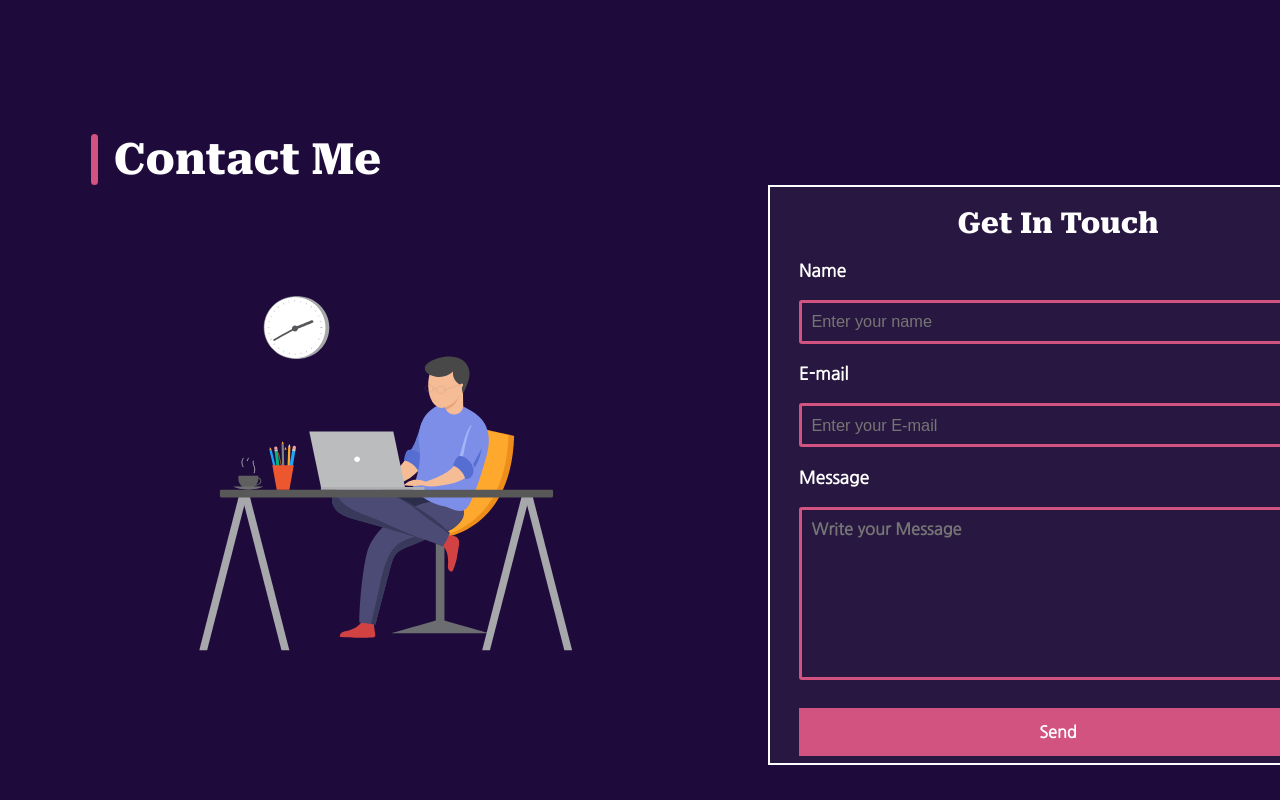
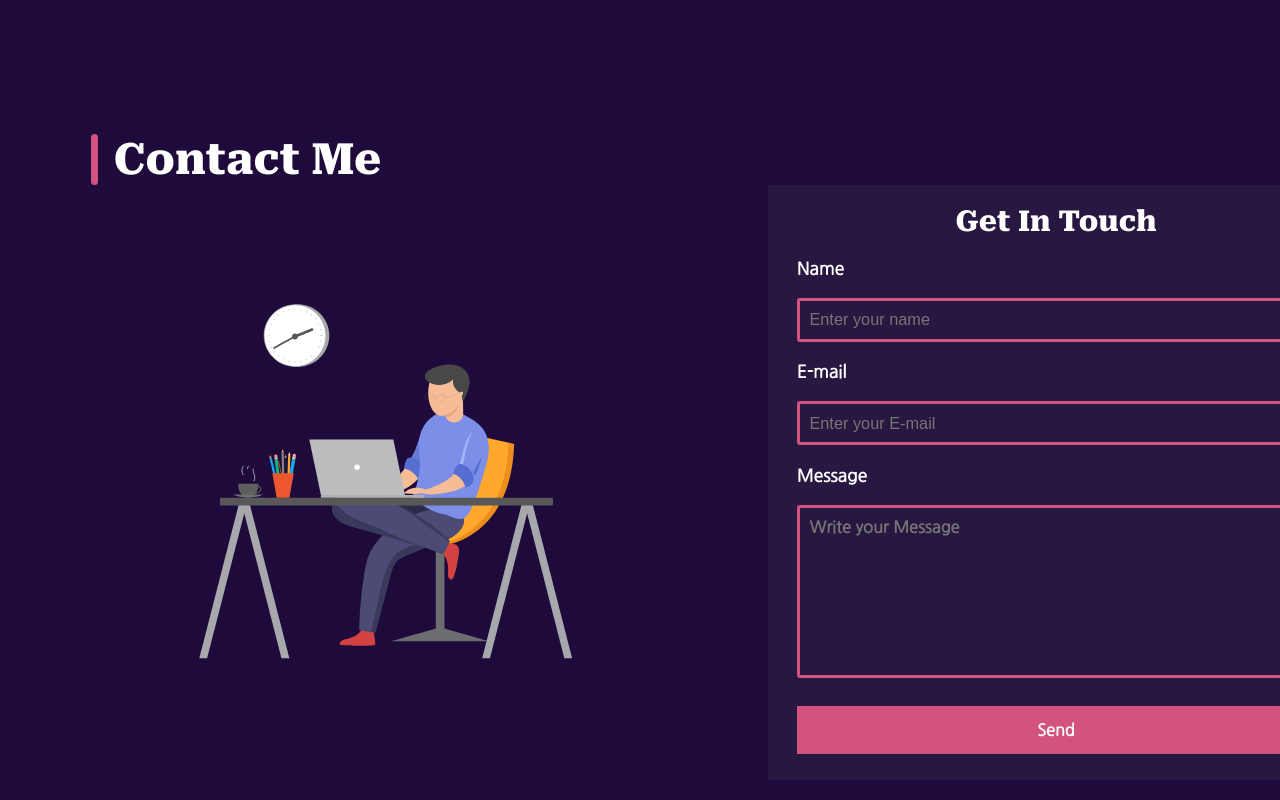
Before and after one commit to vskvasanth77/portfolio, a React (Create React App) app: page / in a window 1280 px wide. Shown: the part 3021-3821 px from the top of the page. Before the commit the page ends 3786 px from the top, so only its background shows below. Built offline with nearby package versions, Linux system fonts and the light colour scheme.

Commit message:
height bug cleared

```diff
--- a/src/styles/Email.css
+++ b/src/styles/Email.css
@@ -2,8 +2,8 @@
   display: flex;
   flex-direction: row;
   height: auto;
-
   gap: 20rem;
+  margin-bottom: 2rem;
 }
 
 .email_header_one {
@@ -44,13 +44,9 @@
   width: 40rem;
 }
 
-.email_container_right {
-  border: 2px solid white;
-}
-
 .email_handler_bg {
   background-color: #281841;
-  height: 60rem;
+  height: 62rem;
   width: 60rem;
 }
 
```
